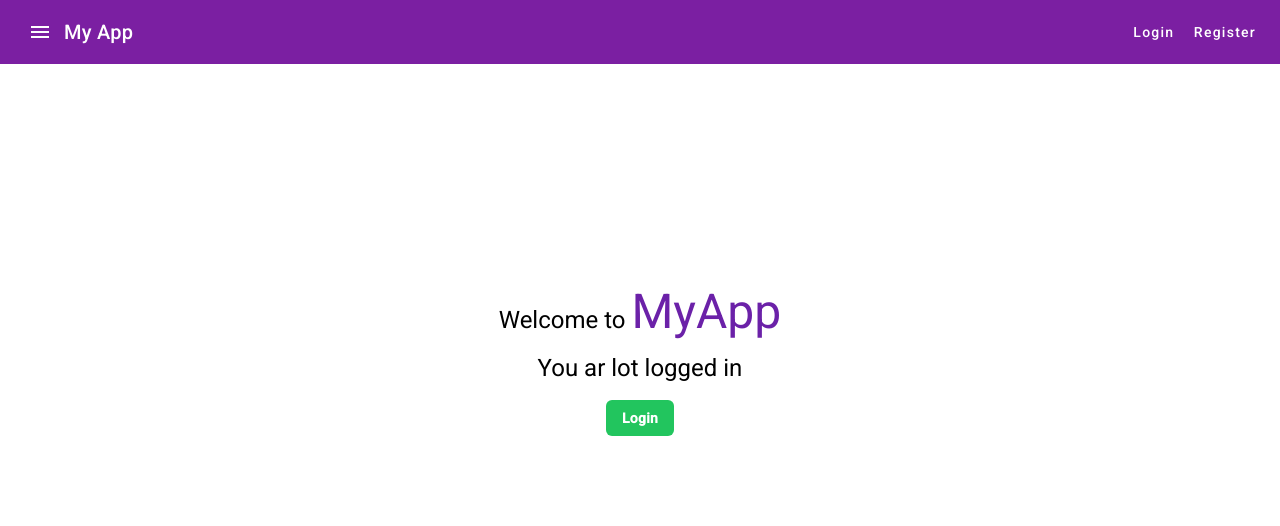
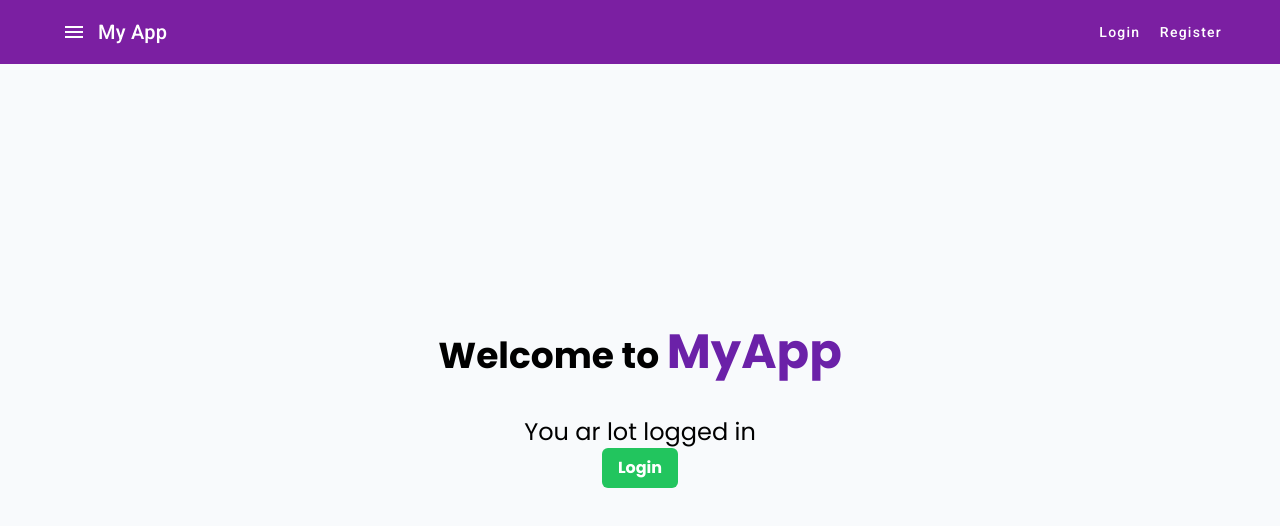
Before and after one commit to Hyagodevbfr/AuthSystemJwt, an Angular app in the folder client/: page / in a window 1280 px wide. Shown: the top 526 px of the page. Built offline with nearby package versions, Linux system fonts and the light colour scheme.

Commit message:
Install Font from Google Fonts

```diff
--- a/client/src/app/components/navbar/navbar.component.html
+++ b/client/src/app/components/navbar/navbar.component.html
@@ -1,5 +1,5 @@
 <div>
-    <mat-toolbar color="primary">
+    <mat-toolbar color="primary" style="padding: 10px 50px">
         <button mat-icon-button>
             <mat-icon>menu</mat-icon>
         </button>
--- a/client/src/app/pages/home/home.component.html
+++ b/client/src/app/pages/home/home.component.html
@@ -4,7 +4,7 @@
             <span class="text-5xl text-purple-800">MyApp</span>
         </h1>
         <div class="flex flex-col items-center gap5 justify-center">
-            <h1>You ar lot logged in</h1>
+            <h1 class="text-2xl">You ar lot logged in</h1>
             <a routerLink="/login">
                 <button class="bg-green-500 hover:bg-green-700 text-white font-bold py-2 px-4 rounded-md">
                     Login
--- a/client/src/index.html
+++ b/client/src/index.html
@@ -9,7 +9,7 @@
   <link href="https://fonts.googleapis.com/css2?family=Roboto:wght@300;400;500&display=swap" rel="stylesheet">
   <link href="https://fonts.googleapis.com/icon?family=Material+Icons" rel="stylesheet">
 </head>
-<body class="mat-typography">
+<body class="font-poppins bg-slate-50">
   <app-root></app-root>
 </body>
 </html>
--- a/client/src/styles.css
+++ b/client/src/styles.css
@@ -1,3 +1,5 @@
+@import url('https://fonts.googleapis.com/css2?family=Poppins:ital,wght@0,100;0,200;0,300;0,400;0,500;0,600;0,700;0,800;0,900;1,100;1,200;1,300;1,400;1,500;1,600;1,700;1,800;1,900&family=Ubuntu+Sans:ital,wght@0,100..800;1,100..800&display=swap');
+
 @tailwind base;
 @tailwind components;
 @tailwind utilities;
--- a/client/tailwind.config.js
+++ b/client/tailwind.config.js
@@ -3,7 +3,11 @@ module.exports = {
     "./src/**/*.{html,ts}",
   ],
   theme: {
-    extend: {},
+    extend: {
+      fontFamily:{
+        poppins:["Poppins", "sans-serif"]
+      }
+    },
   },
   plugins: [],
 }
```
